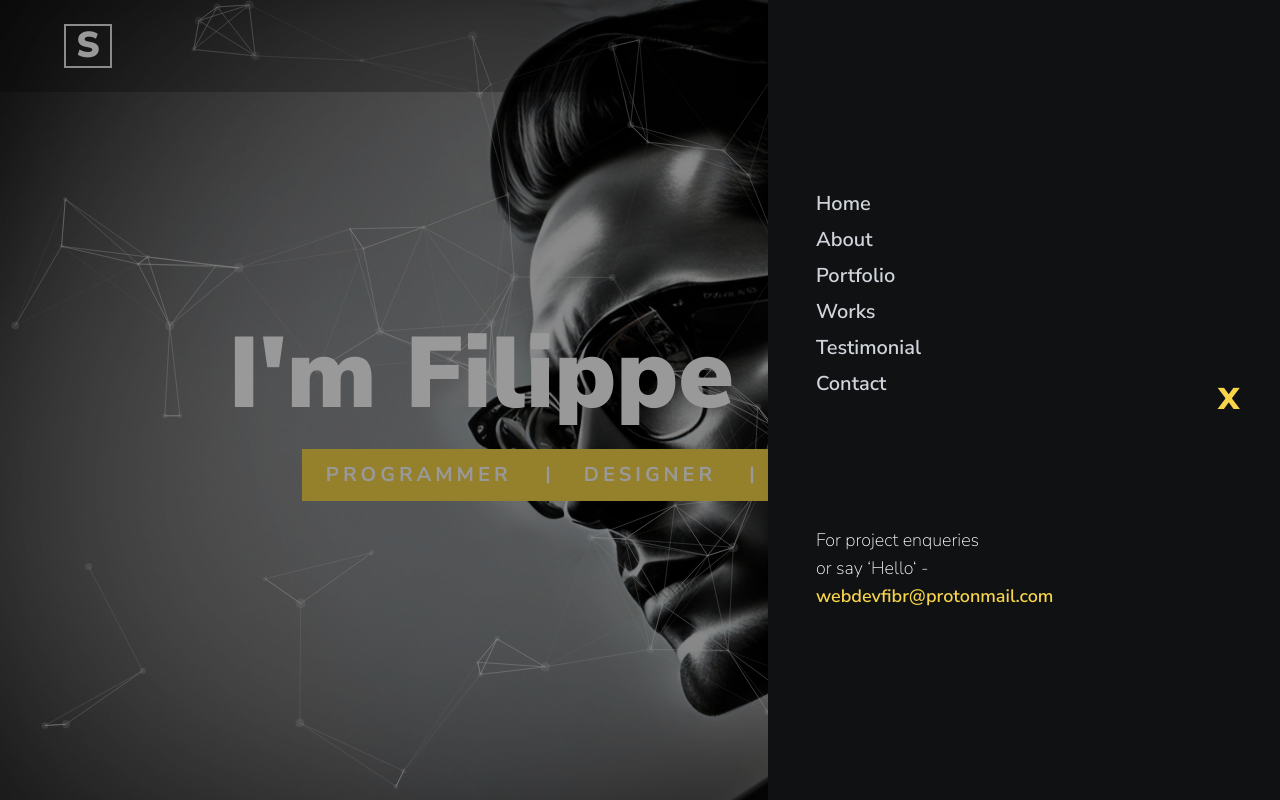
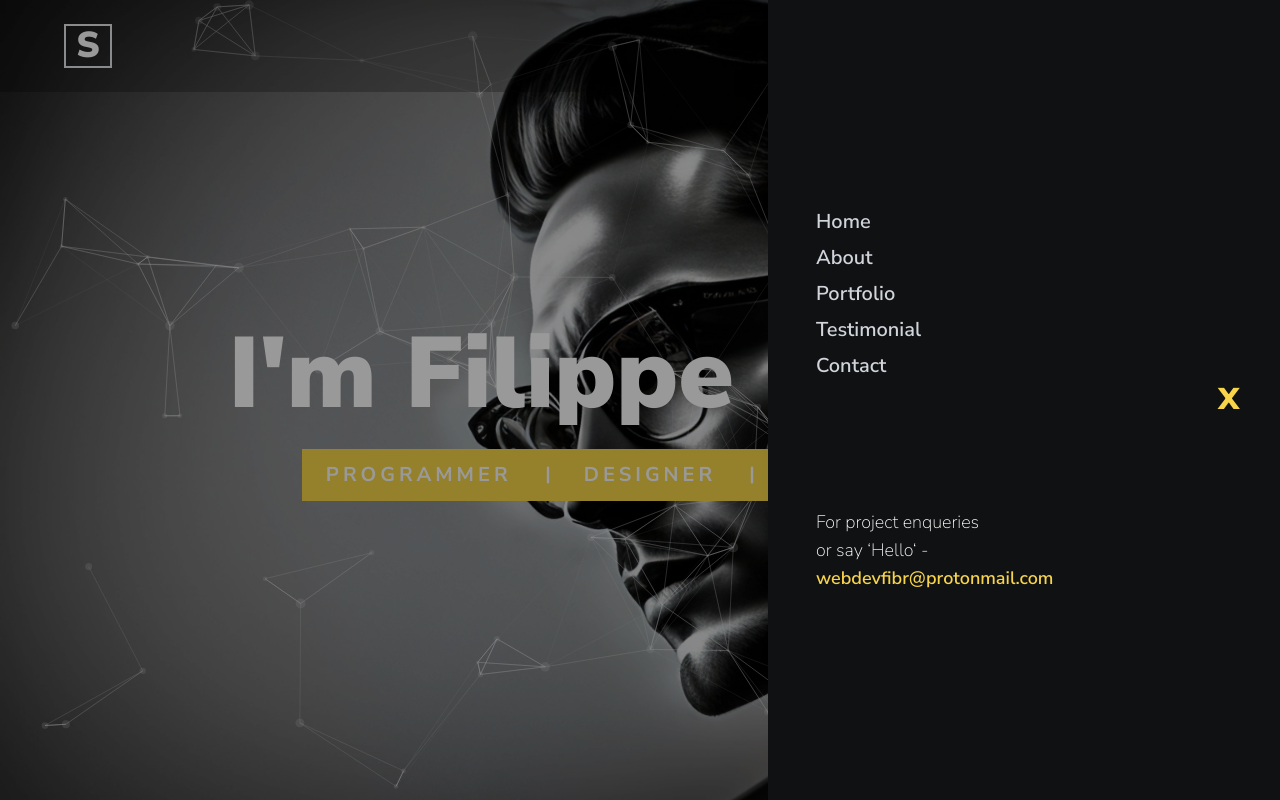
Before and after one commit to filippebr/personal-portfolio, a Next.js app: page / in a window 1280 px wide. Both pictures are taken after a click on the element 1200 px from the left and 36 px from the top of the page. Shown: the top 800 px of the page. Built offline with nearby package versions, Linux system fonts and the light colour scheme.

Commit message:
outside click from menu in banner working

```diff
--- a/src/components/Banner.tsx
+++ b/src/components/Banner.tsx
@@ -3,9 +3,15 @@
 import Design from './Design'
 import { Link } from 'react-scroll'
 import { HiMinus } from 'react-icons/hi'
-import { useState } from 'react'
+import { useRef, useState } from 'react'
 
 function Banner() {
+  const ref = useRef<string | any>('')
+  function handleClick(e: any) {
+    if (e.target.contains(ref.current)) {
+      setMenu(false)
+    }
+  }
   const [menu, setMenu] = useState(false)
   return (
     <section id="home" className="w-full h-[800px] relative text-white">
@@ -38,7 +44,11 @@ function Banner() {
         </div>
       </div>
       {menu && (
-        <div className="w-full h-screen bg-black bg-opacity-40 fixed top-0 right-0 flex justify-end z-50">
+        <div
+          ref={(node) => (ref.current = node)}
+          onClick={handleClick}
+          className="w-full h-screen bg-black bg-opacity-40 fixed top-0 right-0 flex justify-end z-50"
+        >
           <div className="w-full md:w-[60%] lg:w-[40%] h-full bg-[#0F1113] text-white flex items-center justify-center">
             <div className="w-4/5 px-12">
               <div>
@@ -79,19 +89,6 @@ function Banner() {
                   >
                     <li className="text-xl font-semibold text-gray-300 hover:text-white duration-300 cursor-pointer">
                       Portfolio
-                    </li>
-                  </Link>
-
-                  <Link
-                    to="works"
-                    spy={true}
-                    smooth={true}
-                    offset={-70}
-                    duration={500}
-                    onClick={() => setMenu(false)}
-                  >
-                    <li className="text-xl font-semibold text-gray-300 hover:text-white duration-300 cursor-pointer">
-                      Works
                     </li>
                   </Link>
 
```
